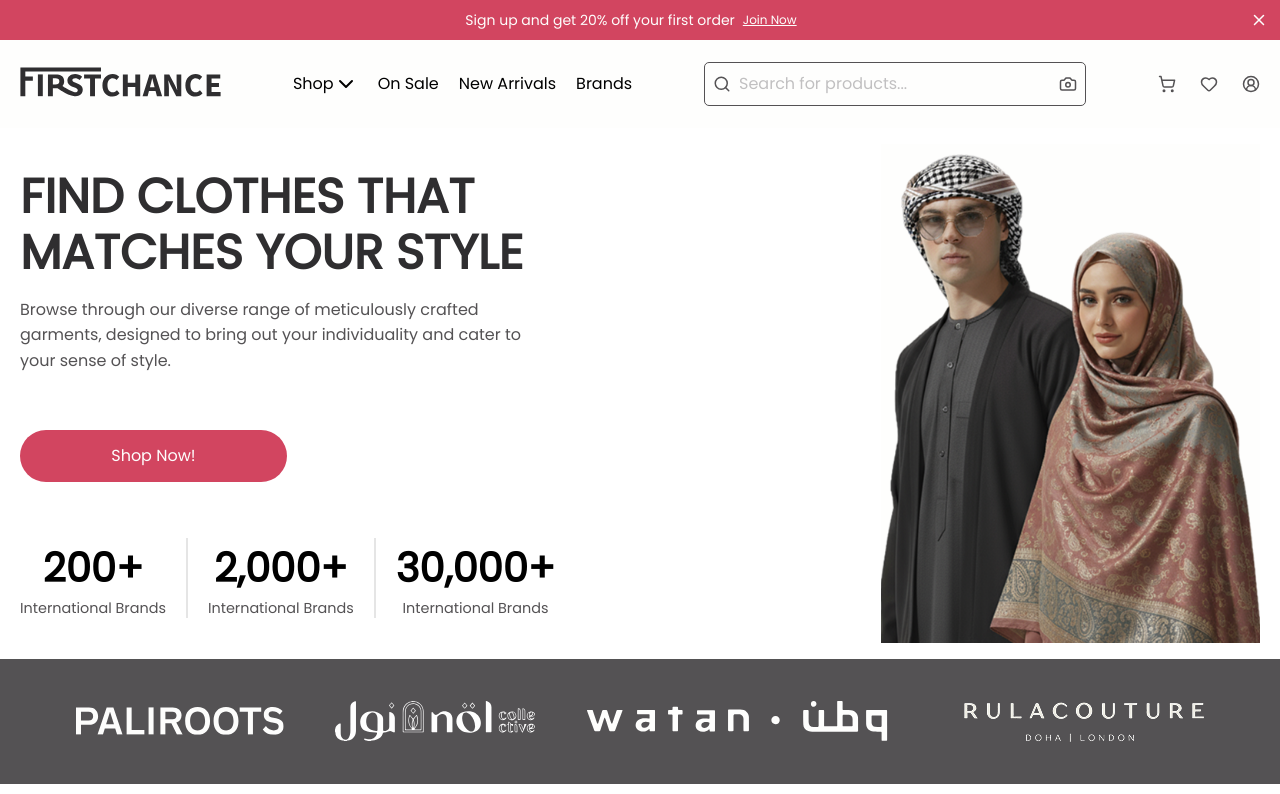
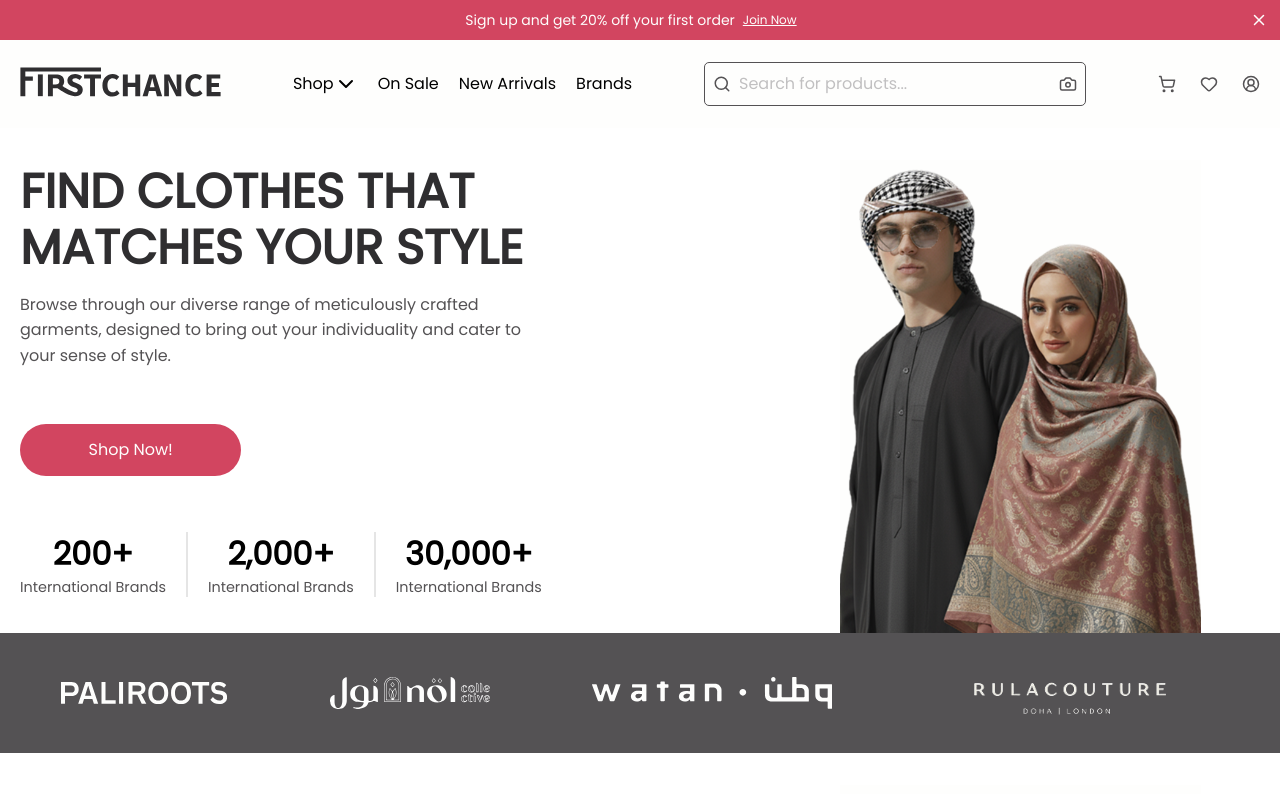
Before and after one commit to EASY-ORDER-IZ/easyorder-frontend, a React (Vite) app: page / in a window 1280 px wide. Shown: the top 794 px of the page. Built offline with nearby package versions, Linux system fonts and the light colour scheme.

Commit message:
fix: fix the image in header and some fonts issues and navbar

```diff
--- a/src/assets/svg/Collecttive.tsx
+++ b/src/assets/svg/Collecttive.tsx
@@ -2,6 +2,7 @@ const Collecttive = () => {
   return (
     <div>
       <svg
+        className="max-w-[80%]"
         width="200"
         height="40"
         viewBox="0 0 200 40"
--- a/src/assets/svg/Pailroots.tsx
+++ b/src/assets/svg/Pailroots.tsx
@@ -2,6 +2,7 @@ const Pailroots = () => {
   return (
     <div>
       <svg
+        className="max-w-[80%]"
         width="208"
         height="28"
         viewBox="0 0 208 28"
--- a/src/assets/svg/Watan.tsx
+++ b/src/assets/svg/Watan.tsx
@@ -2,6 +2,7 @@ const Watan = () => {
   return (
     <div>
       <svg
+        className="max-w-[80%]"
         width="301"
         height="40"
         viewBox="0 0 301 40"
--- a/src/components/CommonComponents/NavbarV2.tsx
+++ b/src/components/CommonComponents/NavbarV2.tsx
@@ -17,7 +17,7 @@ const NavbarV2 = () => {
   const [open, setOpen] = useState(false);
 
   return (
-    <div className="bg-background sticky top-0 z-50 flex w-full items-center justify-between gap-6 px-5 py-4 lg:gap-10">
+    <div className="bg-background sticky top-0 z-70 flex w-full items-center justify-between gap-6 px-5 py-4 lg:gap-10">
       <div className="flex gap-3">
         <div className="flex lg:hidden">
           <DropdownMenu>
--- a/src/components/HomePageComponents/Header.tsx
+++ b/src/components/HomePageComponents/Header.tsx
@@ -9,9 +9,9 @@ import aa from '../../assets/images/rula.png';
 const Header = () => {
   return (
     <>
-      <div className="flex w-full items-center justify-between px-5 py-4">
+      <div className="flex w-full items-center justify-between px-5 py-8">
         <div className="gap flex flex-col gap-14">
-          <div className="flex max-w-[60%] flex-col items-center gap-4">
+          <div className="flex w-full flex-col items-center gap-4 lg:max-w-[62%]">
             <span className="text-text-primary text-title align-middle leading-14 font-bold">
               FIND CLOTHES THAT MATCHES YOUR STYLE
             </span>
@@ -20,7 +20,7 @@ const Header = () => {
               out your individuality and cater to your sense of style.
             </span>
           </div>
-          <div className="flex max-w-[31%]">
+          <div className="flex max-w-[27%]">
             <Button variant="primary" title="Shop Now!"></Button>
           </div>
           <div className="flex w-full gap-5">
@@ -46,16 +46,26 @@ const Header = () => {
             </div>
           </div>
         </div>
-        <div className="max-w-[60%]">
+        <div className="mb-[-34px] max-w-[65%]">
           <img src={bb} className="hidden object-cover lg:flex" />
         </div>
-        <div className=""></div>
+        <div className="hidden w-20 lg:flex"></div>
       </div>
-      <div className="bg-text-secondary grid grid-cols-2 items-center gap-6 p-6 lg:flex lg:justify-evenly lg:gap-0">
-        <Pailroots />
-        <Collecttive />
-        <Watan />
-        <img src={aa} />
+      <div className="bg-text-secondary">
+        <div className="grid grid-cols-2 items-center justify-items-center gap-6 p-6 lg:ml-0 lg:flex lg:justify-evenly">
+          <div className="flex">
+            <Pailroots />
+          </div>
+          <div className="flex">
+            <Collecttive />
+          </div>
+          <div className="flex">
+            <Watan />
+          </div>
+          <div className="mt-2.5 flex">
+            <img className="max-w-[80%]" src={aa} />
+          </div>
+        </div>
       </div>
     </>
   );
--- a/src/hooks/counter.tsx
+++ b/src/hooks/counter.tsx
@@ -26,7 +26,7 @@ const Counter: React.FC<CounterProps> = ({ end, duration = 2000 }) => {
     return () => clearInterval(interval);
   }, [end, duration]);
 
-  return <span className="font-bold text-[40px]">{count.toLocaleString()}+</span>;
+  return <span className="text-xl font-bold">{count.toLocaleString()}+</span>;
 };
 
 export default Counter;
--- a/src/styles/theme.css
+++ b/src/styles/theme.css
@@ -17,6 +17,7 @@
   --text-leading-lg: 1.5rem;
   --text-md: 1.125rem; /*18px*/
   --text-lg: 1.25rem;
+  --text-xl: 2rem;
   --text-title: 3rem /* 48px */;
 
   --color-background: var(--background);
```
